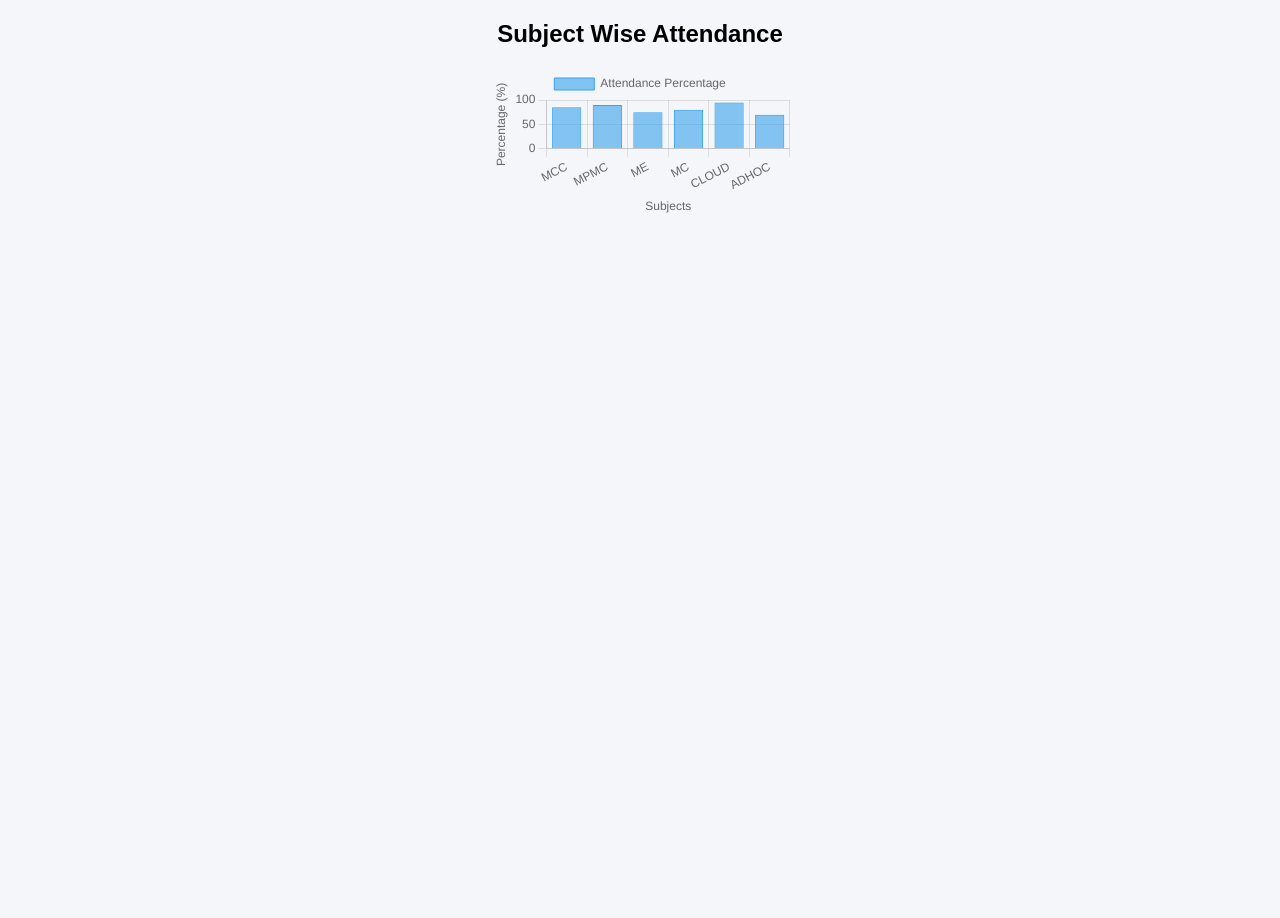
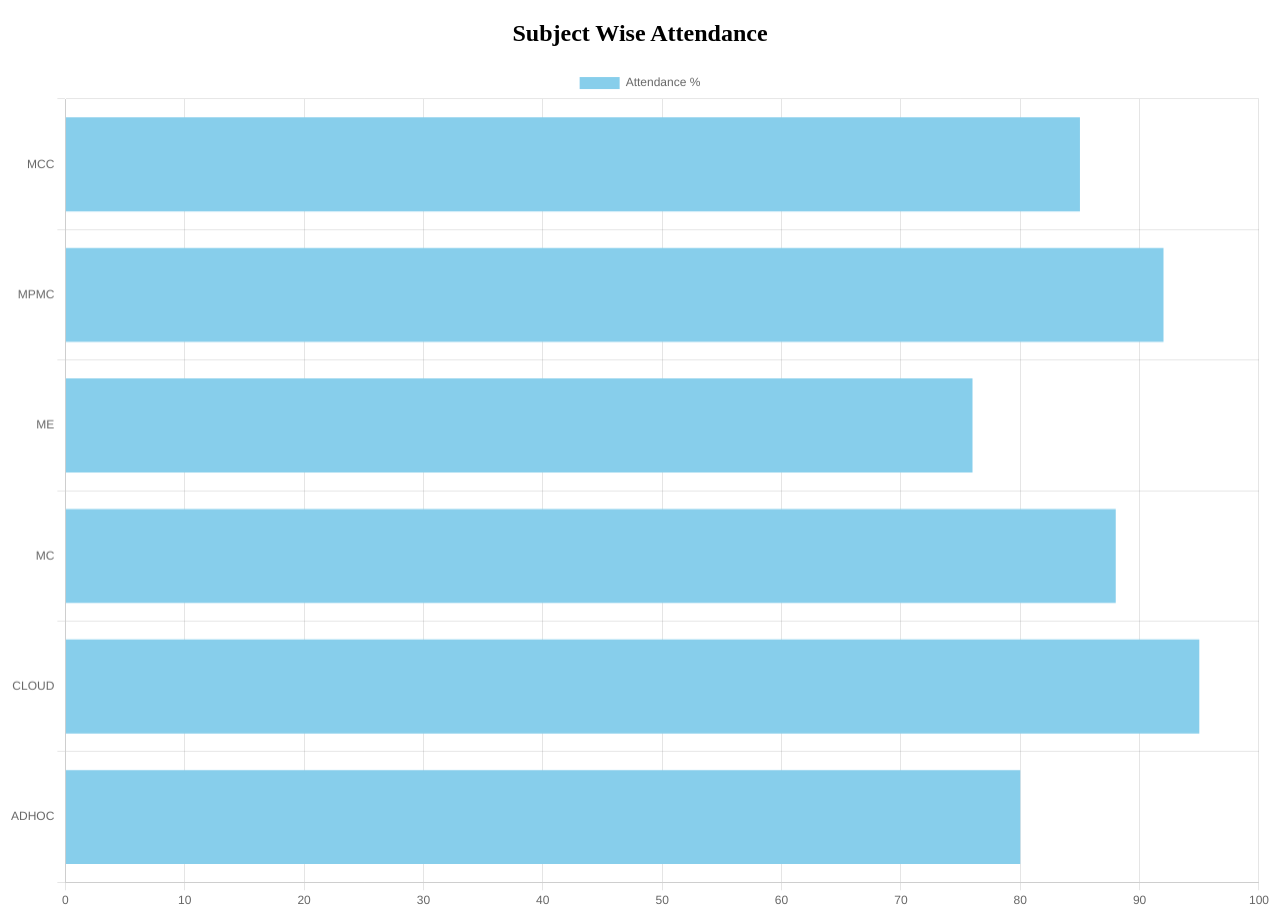
Before and after one commit to Vasumathi14/sih, a plain HTML site: page docs/index.html in a window 1280 px wide. Before the commit the page ends 800 px from the top, so only its background shows below. Drawn offline with nearby package versions, Linux system fonts and the light colour scheme.

Commit message:
index.html

```diff
--- a/docs/index.html
+++ b/docs/index.html
@@ -2,64 +2,30 @@
 <html lang="en">
 <head>
   <meta charset="UTF-8">
-  <meta name="viewport" content="width=device-width, initial-scale=1.0">
   <title>Subject Wise Attendance</title>
   <script src="https://cdn.jsdelivr.net/npm/chart.js"></script>
-  <style>
-    body {
-      font-family: Arial, sans-serif;
-      text-align: center;
-      margin: 20px;
-      background-color: #f4f6f9;
-    }
-    h2 {
-      margin-bottom: 20px;
-    }
-    canvas {
-      max-width: 700px;
-      margin: auto;
-    }
-  </style>
 </head>
 <body>
-  <h2>Subject Wise Attendance</h2>
-  <canvas id="attendanceChart"></canvas>
+  <h2 style="text-align:center;">Subject Wise Attendance</h2>
+  <canvas id="attendanceChart" width="600" height="400"></canvas>
 
   <script>
     const ctx = document.getElementById('attendanceChart').getContext('2d');
-
-    const subjects = ["MCC", "MPMC", "ME", "MC", "CLOUD", "ADHOC"];
-    const attendance = [85, 90, 75, 80, 95, 70]; // Example percentages
-
-    new Chart(ctx, {
+    const attendanceChart = new Chart(ctx, {
       type: 'bar',
       data: {
-        labels: subjects,  // X-axis = subjects
+        labels: ["MCC", "MPMC", "ME", "MC", "CLOUD", "ADHOC"],
         datasets: [{
-          label: 'Attendance Percentage',
-          data: attendance, // Y-axis = percentage
-          backgroundColor: 'rgba(54, 162, 235, 0.6)',
-          borderColor: 'rgba(54, 162, 235, 1)',
-          borderWidth: 1
+          label: 'Attendance %',
+          data: [85, 92, 76, 88, 95, 80], // Replace with your real data
+          backgroundColor: 'skyblue'
         }]
       },
       options: {
+        indexAxis: 'y',  // horizontal bars
         responsive: true,
         scales: {
-          y: {
-            beginAtZero: true,
-            max: 100,
-            title: {
-              display: true,
-              text: 'Percentage (%)'
-            }
-          },
-          x: {
-            title: {
-              display: true,
-              text: 'Subjects'
-            }
-          }
+          x: { beginAtZero: true, max: 100 }
         }
       }
     });
```
